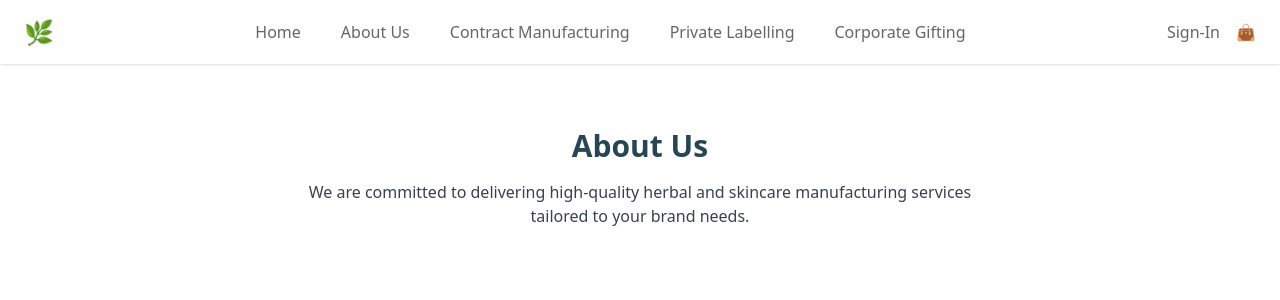
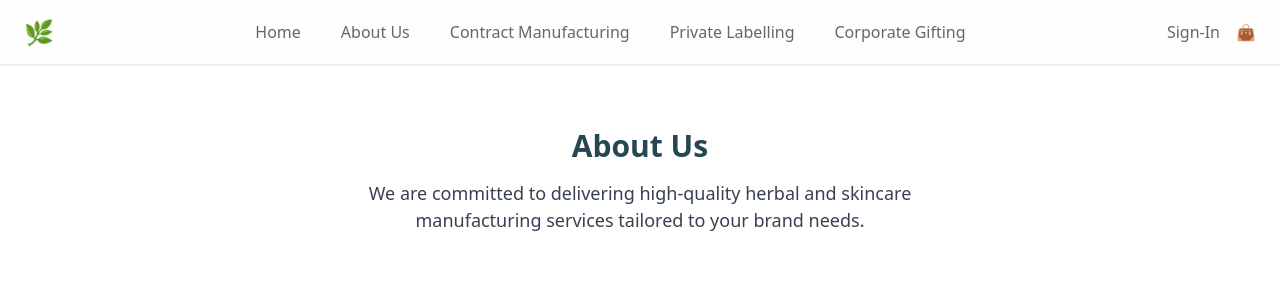
Before and after one commit to pragatikhole/radhika-herbal-react, a React (Vite) app: page /radhika-herbal-react/about in a window 1280 px wide. Shown: the top 300 px of the page. Built offline with nearby package versions, Linux system fonts and the light colour scheme.

Commit message:
update Index.css file

```diff
--- a/src/index.css
+++ b/src/index.css
@@ -1,22 +1,11 @@
+@import url("https://fonts.googleapis.com/css2?family=Playfair+Display:wght@500;600&display=swap");
+@import url('https://fonts.googleapis.com/css2?family=Lora:wght@400;500;700&family=Mulish:wght@400;500;600&display=swap');
 
-/* @tailwind base;
-@tailwind components;
-@tailwind utilities; */
-
-@import url("https://fonts.googleapis.com/css2?family=Playfair+Display:wght@500;600&display=swap");
-
-/* ✅ Add this at the top: import Google Fonts */
-@import url('https://fonts.googleapis.com/css2?family=Lora:wght@400;500;700&family=Mulish:wght@400;600&display=swap');
-
-/* Tailwind directives - keep as-is */
 @tailwind base;
 @tailwind components;
 @tailwind utilities;
 
-/* Your custom styles here */
-/* Hide scrollbar */
-/* Scroll animation */
-
+/* Scroll Animation */
 @keyframes scroll {
   0% {
     transform: translateX(0);
@@ -30,27 +19,44 @@
   animation: scroll 28s linear infinite;
 }
 
-/* Responsive Width Tweaks */
+/* Responsive Width + p tag font-size only */
 @media (max-width: 1400px) {
   .max-w-\[1200px\] {
     max-width: 1100px;
   }
+  p {
+    font-size: 20px !important;
+  }
 }
+
 @media (max-width: 1300px) {
   .max-w-\[1200px\] {
     max-width: 1000px;
   }
+  p {
+    font-size: 18px !important;
+  }
 }
+
 @media (max-width: 1200px) {
   .max-w-\[1200px\] {
     max-width: 900px;
   }
+  p {
+    font-size: 17px !important;
+  }
 }
+
 @media (max-width: 1000px) {
   .max-w-\[1200px\] {
     max-width: 90%;
   }
+  p {
+    font-size: 16px !important;
+  }
 }
+
+/* Prevent wrapping */
 @media (max-width: 1400px) and (min-width: 1000px) {
   .custom-no-wrap {
     flex-wrap: nowrap !important;
```
